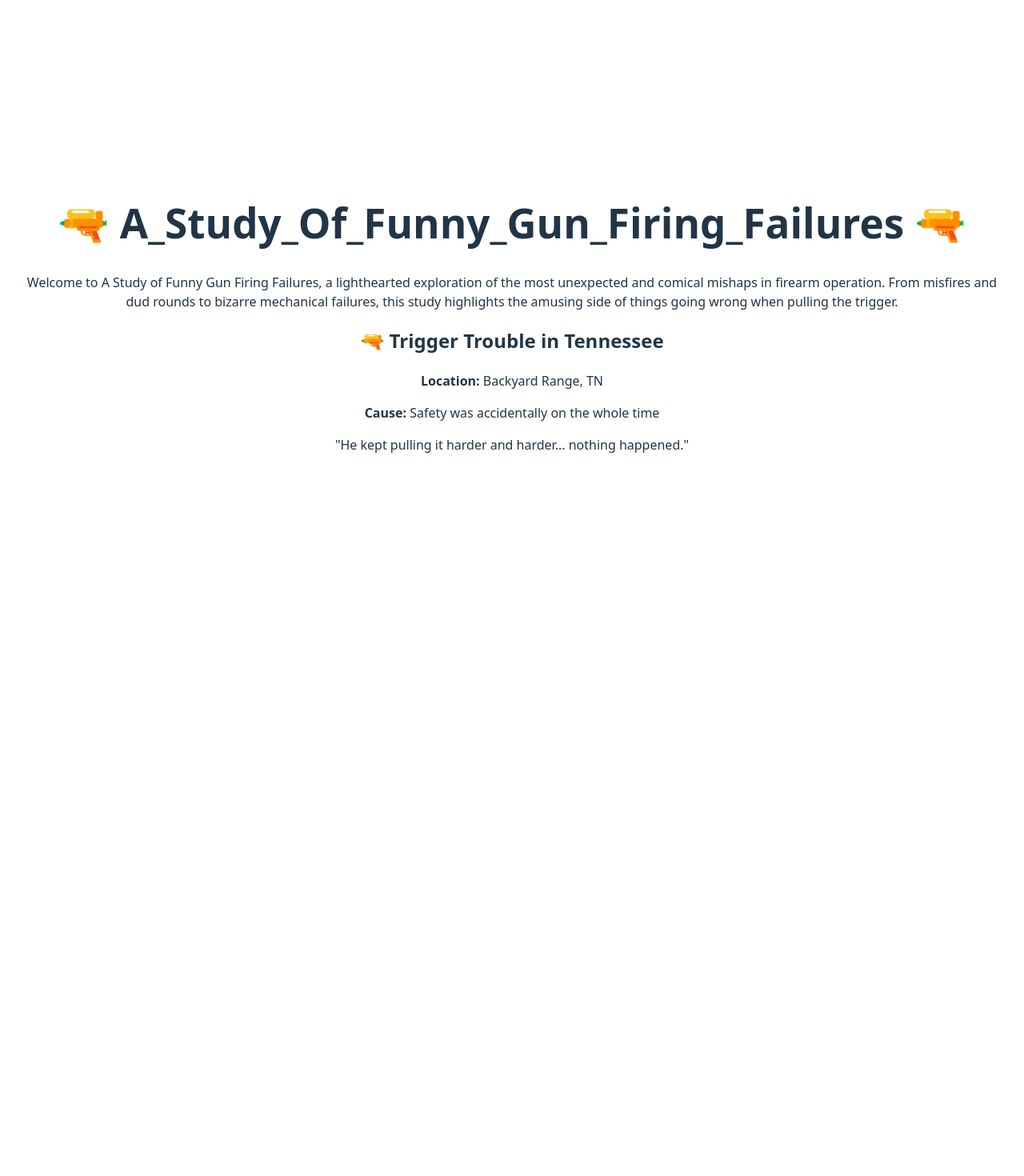
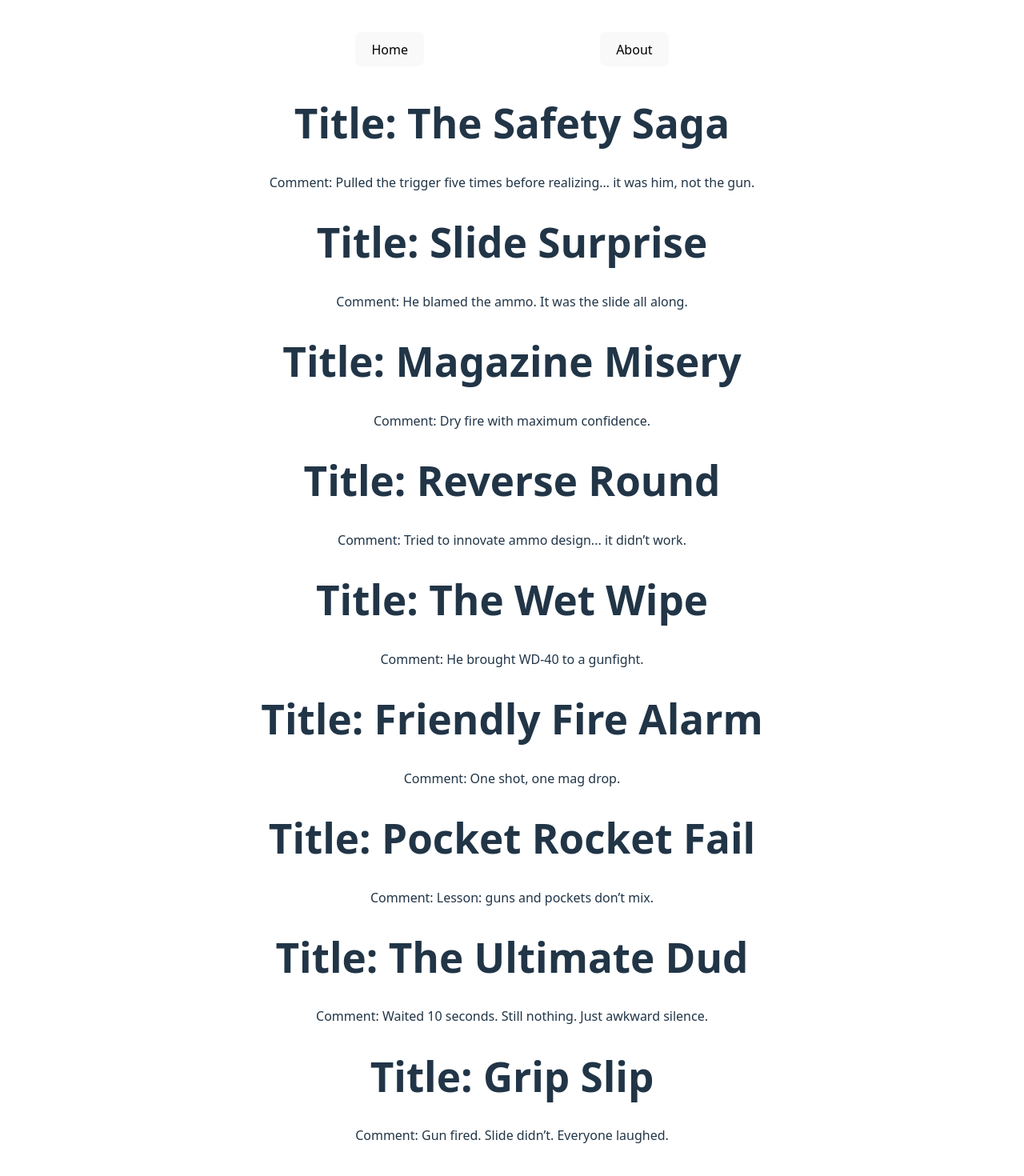
Before and after one commit to kalviumcommunity/S89_A_Study_Of_Funny_Gun_Firing_Failures, a React (Vite) app in the folder frontend/: page / in a window 1280 px wide. Shown: the top 1470 px of the page at 80% size. Before the commit the page ends 800 px from the top, so only its background shows below. Built offline with nearby package versions, Linux system fonts and the light colour scheme.

Commit message:
Designing component

```diff
--- a/frontend/src/About.jsx
+++ b/frontend/src/About.jsx
@@ -1,18 +1,13 @@
 import React from 'react'
-import FailureCard from './components/FailureCard';
+
 
 const About = () => {
-  const dummyFailure = {
-    title: "Trigger Trouble in Tennessee",
-    location: "Backyard Range, TN",
-    cause: "Safety was accidentally on the whole time",
-    comment: "He kept pulling it harder and harder... nothing happened.",
-  };
+
   return (
     <div>
         <h1>🔫 A_Study_Of_Funny_Gun_Firing_Failures 🔫 </h1>
         Welcome to A Study of Funny Gun Firing Failures, a lighthearted exploration of the most unexpected and comical mishaps in firearm operation. From misfires and dud rounds to bizarre mechanical failures, this study highlights the amusing side of things going wrong when pulling the trigger.
-        <FailureCard failure={dummyFailure} />
+
     </div>
   )
 }
--- a/frontend/src/AllRoutes.jsx
+++ b/frontend/src/AllRoutes.jsx
@@ -1,12 +1,15 @@
 import React from 'react'
 import { Routes, Route } from 'react-router-dom'
-import About from './About'
-
+import About from './About.jsx'
+import Homepage from './Homepage'
 const AllRoutes = () => {
   return (
-    <Routes>
-        <Route path = "/" element={<About/>}/>
-    </Routes>
+   <div>
+       <Routes>
+          <Route path = "/" element={<Homepage/>}/>
+          <Route path = "/about" element={<About/>}/>
+        </Routes>
+   </div>
   )
 }
 
--- a/frontend/src/App.jsx
+++ b/frontend/src/App.jsx
@@ -1,8 +1,8 @@
 import { useState } from 'react'
-
 import './App.css'
 import { BrowserRouter } from 'react-router-dom'
 import AllRoutes from './AllRoutes'
+import Navbar from './components/Navbar'
 
 function App() {
 
@@ -10,7 +10,8 @@ function App() {
   return (
     <>
       <BrowserRouter>
-          <AllRoutes/>
+      <Navbar/>
+      <AllRoutes/>
       </BrowserRouter>
     </>
   )
--- /dev/null
+++ b/frontend/src/Homepage.jsx
@@ -0,0 +1,78 @@
+import React from 'react';
+import FailureCard from './components/FailureCard';
+const FunnyFailures = [
+    {
+      title: "The Safety Saga",
+      location: "Oregon Forest Range",
+      cause: "Safety was never turned off",
+      comment: "Pulled the trigger five times before realizing… it was him, not the gun.",
+    },
+    {
+      title: "Slide Surprise",
+      location: "Garage Setup, Utah",
+      cause: "Slide wasn’t racked",
+      comment: "He blamed the ammo. It was the slide all along.",
+    },
+    {
+      title: "Magazine Misery",
+      location: "Nevada Backyard",
+      cause: "Forgot to insert magazine",
+      comment: "Dry fire with maximum confidence.",
+    },
+    {
+      title: "Reverse Round",
+      location: "Private Range, Arizona",
+      cause: "Inserted a round backwards",
+      comment: "Tried to innovate ammo design... it didn’t work.",
+    },
+    {
+      title: "The Wet Wipe",
+      location: "Swamp Camp, Louisiana",
+      cause: "Gun was soaked and jammed",
+      comment: "He brought WD-40 to a gunfight.",
+    },
+    {
+      title: "Friendly Fire Alarm",
+      location: "Indoor Range, New Jersey",
+      cause: "Accidentally bumped the mag release mid-fire",
+      comment: "One shot, one mag drop.",
+    },
+    {
+      title: "Pocket Rocket Fail",
+      location: "Backyard BBQ, Texas",
+      cause: "Gun jammed from pocket lint",
+      comment: "Lesson: guns and pockets don’t mix.",
+    },
+    {
+      title: "The Ultimate Dud",
+      location: "Desert Shootout, California",
+      cause: "Dud round",
+      comment: "Waited 10 seconds. Still nothing. Just awkward silence.",
+    },
+    {
+      title: "Grip Slip",
+      location: "Mountain Range, Colorado",
+      cause: "Weak grip caused failure to cycle",
+      comment: "Gun fired. Slide didn’t. Everyone laughed.",
+    },
+    {
+      title: "Trigger Freeze",
+      location: "Snow Range, Alaska",
+      cause: "Trigger frozen solid",
+      comment: "Should’ve brought gloves... and a blowtorch.",
+    },
+  ];
+
+const Homepage = () => {
+    return (
+        <div>
+            {
+                FunnyFailures.map((gunFiring)=>(
+                    <FailureCard gunFiring={gunFiring}/>
+                ))
+            }
+        </div>
+    );
+};
+
+export default Homepage;
--- a/frontend/src/components/FailureCard.jsx
+++ b/frontend/src/components/FailureCard.jsx
@@ -1,14 +1,12 @@
 import React from 'react';
 
-const FailureCard = ({ failure }) => {
+const FailuresCard = ({ gunFiring }) => {
   return (
-    <div className="border p-4 rounded shadow bg-white max-w-md my-4">
-      <h2 className="text-xl font-bold text-red-600 mb-1">🔫 {failure.title}</h2>
-      <p><strong>Location:</strong> {failure.location}</p>
-      <p><strong>Cause:</strong> {failure.cause}</p>
-      <p className="italic mt-2 text-gray-500">"{failure.comment}"</p>
+    <div>
+        <h1>Title: {gunFiring.title}</h1>
+        <p>Comment: {gunFiring.comment}</p>
     </div>
   );
 };
 
-export default FailureCard;
+export default FailuresCard;
--- /dev/null
+++ b/frontend/src/components/Navbar.jsx
@@ -0,0 +1,20 @@
+import React from 'react';
+import { useNavigate } from 'react-router-dom';
+const Navbar = () => {
+    const navigate = useNavigate();
+  return (
+    <div
+        style={{padding:"0.5rem",display:"flex",justifyContent:"space-around"}}
+    >
+        <button
+        onClick={()=>{
+            navigate("/")
+        }}>Home</button>
+        <button
+        onClick={()=>navigate("/about")}
+        >About</button>
+    </div>
+  );
+};
+
+export default Navbar;
```
